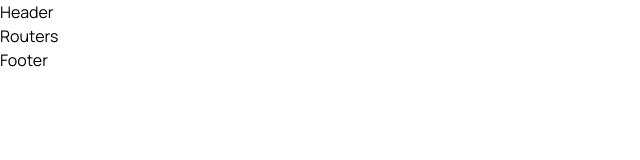
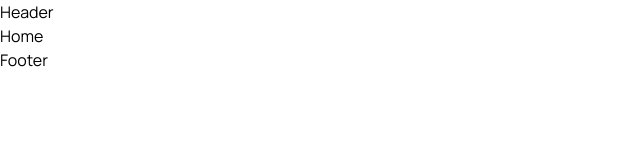
Before and after one commit to MNihal7961/url-client, a React (Vite) app: page / in a window 1280 px wide. Shown: the top 160 px of the page, without its empty margins (0-640 px from the left). Built offline with nearby package versions, Linux system fonts and the light colour scheme.

Commit message:
designed login page

```diff
--- a/src/pages/Home.jsx
+++ b/src/pages/Home.jsx
@@ -0,0 +1,9 @@
+import React from 'react'
+
+const Home = () => {
+  return (
+    <div>Home</div>
+  )
+}
+
+export default Home
--- a/src/pages/MyUrls.jsx
+++ b/src/pages/MyUrls.jsx
@@ -0,0 +1,9 @@
+import React from 'react'
+
+const MyUrls = () => {
+  return (
+    <div>MyUrls</div>
+  )
+}
+
+export default MyUrls
--- a/src/pages/Signup.jsx
+++ b/src/pages/Signup.jsx
@@ -0,0 +1,9 @@
+import React from 'react'
+
+const Signup = () => {
+  return (
+    <div>Signup</div>
+  )
+}
+
+export default Signup
--- a/src/routers/Routers.jsx
+++ b/src/routers/Routers.jsx
@@ -1,9 +1,18 @@
-import React from 'react'
+import { Routes, Route } from "react-router-dom";
+import Home from "../pages/Home";
+import Login from "../pages/Login";
+import Signup from "../pages/Signup";
+import MyUrls from "../pages/MyUrls";
 
 const Routers = () => {
   return (
-    <div>Routers</div>
-  )
-}
+    <Routes>
+      <Route path="/" element={<Home />} />
+      <Route path="/login" element={<Login />} />
+      <Route path="/signup" element={<Signup />} />
+      <Route path="/urls" element={<MyUrls />} />
+    </Routes>
+  );
+};
 
-export default Routers
+export default Routers;
```
